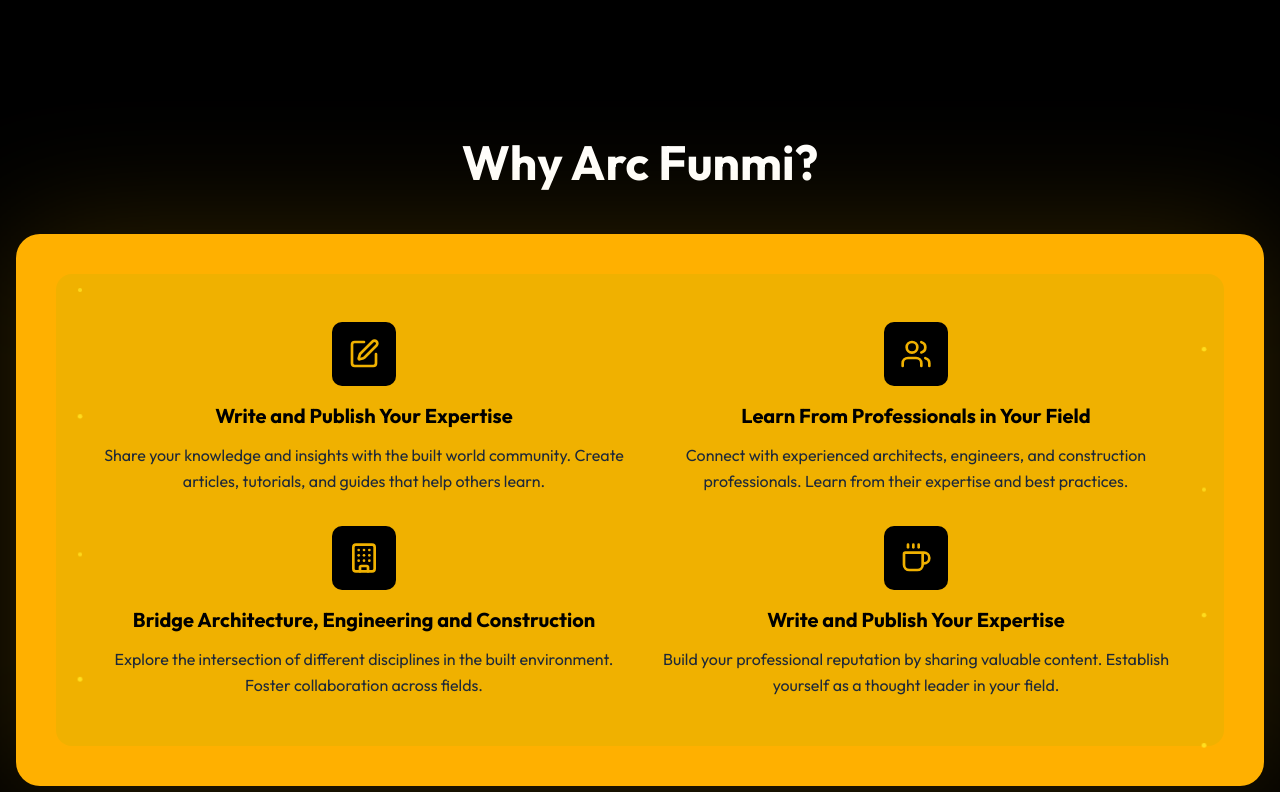
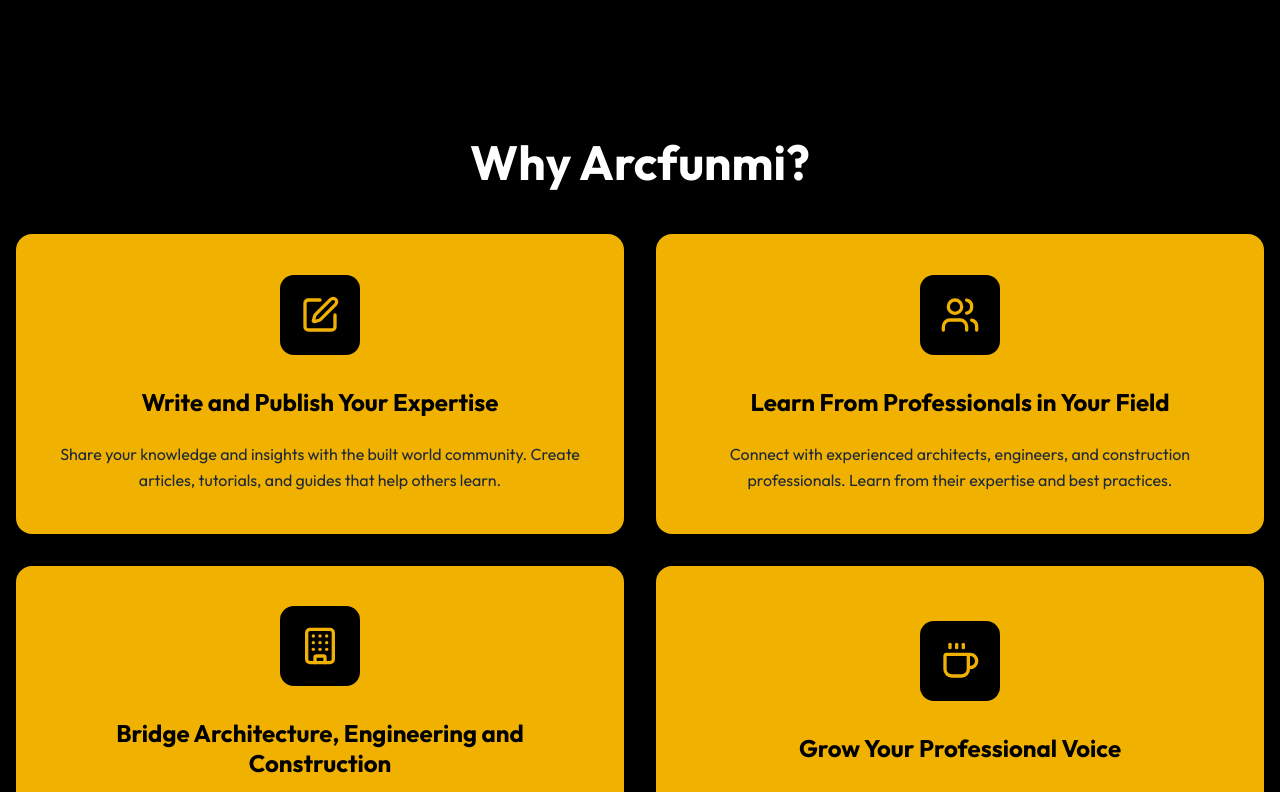
Before and after one commit to Jossyboydgenius/Arc_Funmi, a Next.js app: page / in a window 1280 px wide. Shown: the part 620-1412 px from the top of the page. Built offline with nearby package versions, Linux system fonts and the light colour scheme.

Commit message:
Update WhyArcFunmi component: change feature title and simplify layout structure

```diff
--- a/components/sections/WhyArcFunmi.tsx
+++ b/components/sections/WhyArcFunmi.tsx
@@ -20,7 +20,7 @@
   },
   {
     icon: Coffee,
-    title: "Write and Publish Your Expertise",
+    title: "Grow Your Professional Voice",
     description: "Build your professional reputation by sharing valuable content. Establish yourself as a thought leader in your field.",
   },
 ];
@@ -28,86 +28,38 @@
 export default function WhyArcFunmi() {
   return (
     <section className="bg-black text-white py-16">
-      <div className="max-w-7xl mx-auto px-4">
-        <div className="text-center mb-12">
+      <div className="w-full">
+        {/* Header - Full Width */}
+        <div className="text-center mb-12 px-4">
           <h2 className="text-4xl md:text-5xl font-bold mb-4">
-            Why Arc Funmi?
+            Why Arcfunmi?
           </h2>
         </div>
 
-        <div className="relative">
-          {/* Yellow glow effect */}
-          <div className="absolute inset-0 bg-yellow-500/20 rounded-3xl blur-3xl" />
-
-          {/* Container with particle border effect */}
-          <div
-            className="relative bg-yellow-500 rounded-3xl p-8 md:p-12 overflow-hidden"
-            style={{
-              background: `
-                linear-gradient(45deg, #FFB000 0%, #FFB000 25%, transparent 25%, transparent 75%, #FFB000 75%, #FFB000),
-                linear-gradient(45deg, #FFB000 0%, #FFB000 25%, transparent 25%, transparent 75%, #FFB000 75%, #FFB000),
-                #FFB000
-              `,
-              backgroundSize: '20px 20px, 20px 20px, 100%',
-              backgroundPosition: '0 0, 10px 10px, 0 0',
-              animation: 'particleBorder 4s linear infinite'
-            }}
-          >
-            {/* Inner content container */}
-            <div className="relative bg-yellow-500 rounded-2xl p-8 md:p-12 -m-2">
+        {/* Content Container - Max Width */}
+        <div className="max-w-7xl mx-auto px-4">
           <div className="grid grid-cols-1 md:grid-cols-2 gap-8">
             {features.map((feature, index) => (
-                  <div key={index} className="text-center text-black">
-                    <div className="flex justify-center mb-4">
-                      <div className="w-16 h-16 bg-black rounded-lg flex items-center justify-center">
-                        <feature.icon className="w-8 h-8 text-yellow-500" />
+              <div key={index} className="relative">
+                {/* Individual card with yellow background */}
+                <div className="bg-yellow-500 rounded-2xl p-10 text-center text-black h-full min-h-[300px] flex flex-col justify-center">
+                  <div className="flex justify-center mb-8">
+                    <div className="w-20 h-20 bg-black rounded-xl flex items-center justify-center">
+                      <feature.icon className="w-10 h-10 text-yellow-500" />
                     </div>
                   </div>
-                    <h3 className="text-xl font-bold mb-3">
+                  <h3 className="text-2xl font-bold mb-6 leading-tight">
                     {feature.title}
                   </h3>
-                    <p className="text-gray-800 leading-relaxed">
+                  <p className="text-gray-800 leading-relaxed text-base">
                     {feature.description}
                   </p>
+                </div>
               </div>
             ))}
           </div>
         </div>
-
-            {/* Floating particles */}
-            {[...Array(8)].map((_, i) => (
-              <div
-                key={i}
-                className="absolute w-1 h-1 bg-yellow-300 rounded-full opacity-80"
-                style={{
-                  top: `${10 + (i * 12)}%`,
-                  left: `${5 + (i % 2) * 90}%`,
-                  animation: `floatParticle ${3 + (i * 0.5)}s ease-in-out infinite`,
-                  animationDelay: `${i * 0.5}s`
-                }}
-              />
-            ))}
       </div>
-        </div>
-      </div>
-
-      <style jsx>{`
-        @keyframes particleBorder {
-          0% { background-position: 0 0, 10px 10px, 0 0; }
-          100% { background-position: 20px 20px, 30px 30px, 0 0; }
-        }
-
-        @keyframes floatParticle {
-          0%, 100% {
-            transform: translateY(0px) scale(1);
-            opacity: 0.8;
-          }
-          50% {
-            transform: translateY(-10px) scale(1.2);
-            opacity: 1;
-          }
-        }
-      `}</style>
     </section>
   );
 }
```
Lines whose indentation alone changed are shown as unchanged.
